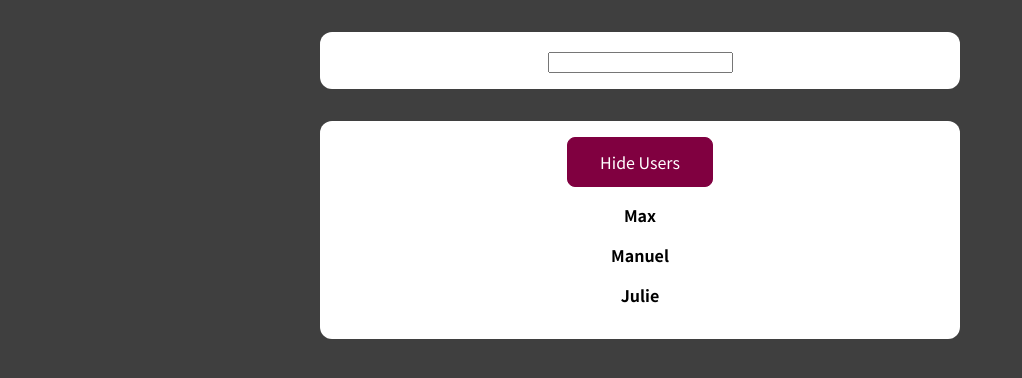
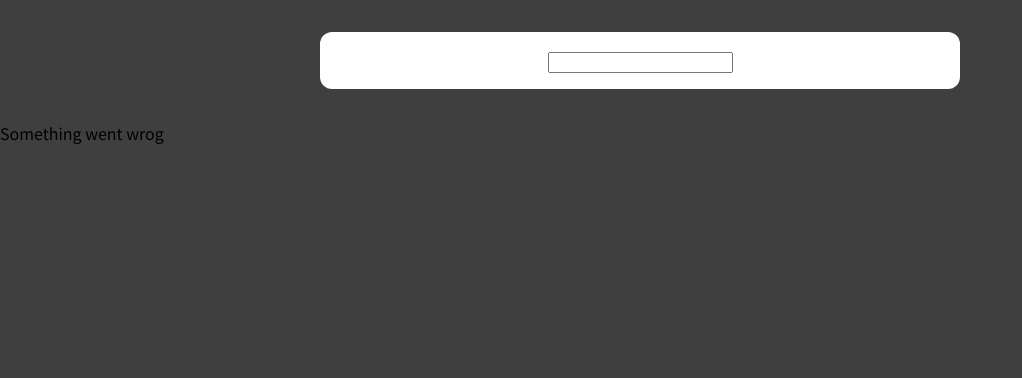
Before and after one commit to jieunheo/react, a React (Create React App) app in the folder 05-class-components-project/: page / in a window 1280 px wide. Shown: the top 378 px of the page, without its empty margins (0-1022 px from the left). Built offline with nearby package versions, Linux system fonts and the light colour scheme.

Commit message:
클래스 컴포넌트에서 오류저리 하기

```diff
--- /dev/null
+++ b/05-class-components-project/src/components/ErrorBoundary.js
@@ -0,0 +1,23 @@
+import { Component } from 'react';
+
+class ErrorBoundary extends Component {
+  constructor() {
+    super();
+    this.state = {hasError: false};
+  }
+
+  // 클래스 컴포넌트를 오류경계로 만들기
+  componentDidCatch(error) {
+    console.log(error);
+    this.setState({hasError: true});
+  };
+
+  render(){
+    if(!this.state.hasError) {
+      return (<p>Something went wrog</p>);
+    }
+    return this.props.children;
+  };
+};
+
+export default ErrorBoundary;
--- a/05-class-components-project/src/components/UserFinder.js
+++ b/05-class-components-project/src/components/UserFinder.js
@@ -3,6 +3,7 @@ import { Fragment, useState, useEffect, Component } from 'react';
 import Users from './Users';
 import classes from './UserFinder.module.css';
 import UsersContext from '../store/users-context';
+import ErrorBoundary from './ErrorBoundary';
 
 class UserFinder extends Component {
   static contextType = UsersContext;
@@ -46,7 +47,9 @@ class UserFinder extends Component {
         <div className={classes.finder}>
           <input type='search' onChange={this.searchChangeHandler.bind(this)} />
         </div>
-        <Users users={this.state.filteredUsers} />
+        <ErrorBoundary>
+          <Users users={this.state.filteredUsers} />
+        </ErrorBoundary>
       </Fragment>
     );
   };
```
